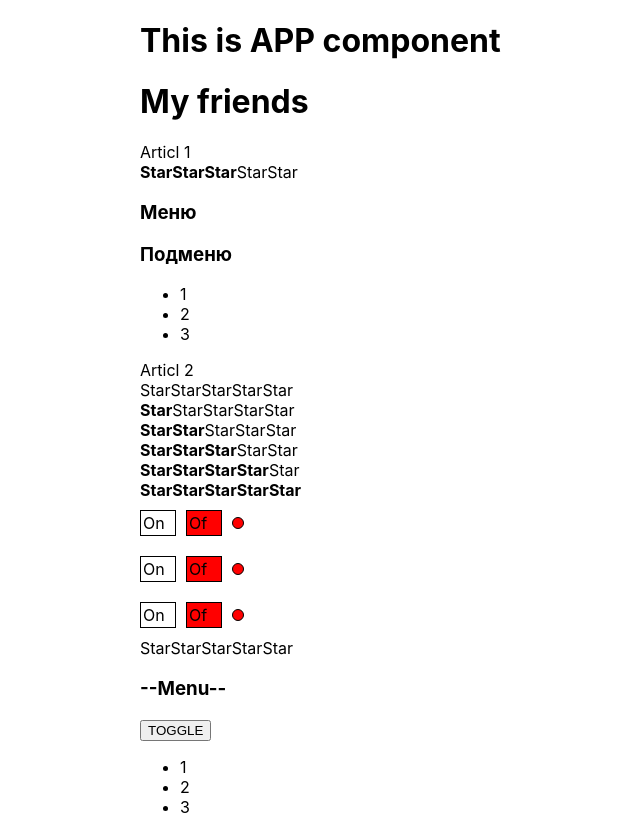
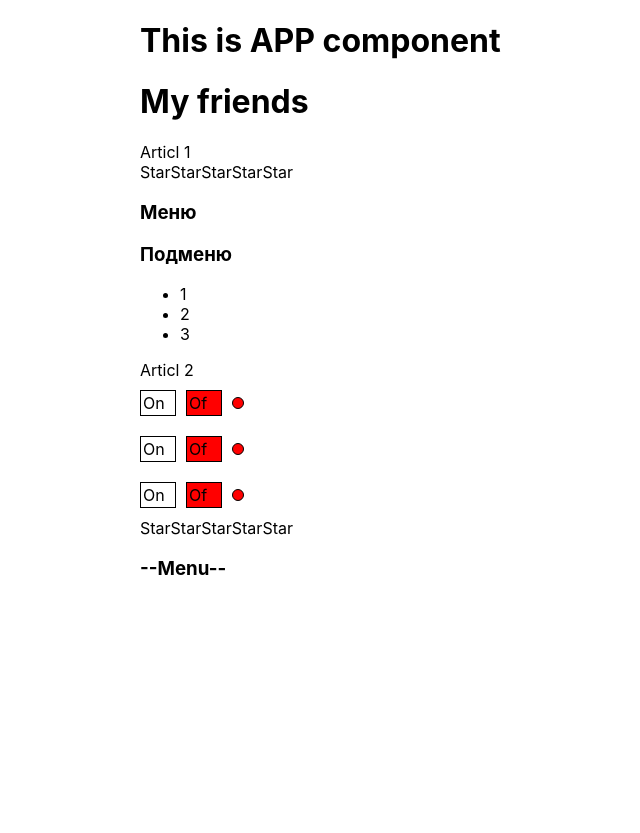
Before and after one commit to RSKorolev/React-kabzda, a React (Create React App) app: page / in a window 1280 px wide. Shown: the whole page, without its empty margins (300-940 px from the left). After the commit the page ends 800 px from the top, so only its background shows below. Built offline with nearby package versions, Linux system fonts and the light colour scheme.

Commit message:
controlled Rating

```diff
--- a/src/App.tsx
+++ b/src/App.tsx
@@ -1,26 +1,22 @@
+import { useState } from 'react';
 import './App.css';
 import Accordion from './components/Accordion/Accordion';
 import { OnOff } from './components/OnOff/OnOff';
-import Rating from './components/Rating/Rating';
+import Rating, { RaitingValueType } from './components/Rating/Rating';
+import UncontrolleRating from './components/UncontrolleRating/UncontrolleRating';
 import { UncontrolledAccordion } from './components/UncontrolledAccordion copy/UncontrolledAccordion';
-import UncontrolleRating from './components/UncontrolleRating/UncontrolleRating';
 
 function App() {
+    const [raitingValue, setRaitingValue] = useState<RaitingValueType>(0);
     return (
         <div className={'App'}>
             <PageTitle title={'This is APP component'} />
             <PageTitle title={'My friends'} />
             Articl 1
-            <Rating value={3} />
+            <Rating value={raitingValue} onClick={setRaitingValue} />
             <Accordion title={'Меню'} collapsed={true} />
             <Accordion title={'Подменю'} collapsed={false} />
             Articl 2
-            <Rating value={0} />
-            <Rating value={1} />
-            <Rating value={2} />
-            <Rating value={3} />
-            <Rating value={4} />
-            <Rating value={5} />
             <OnOff on={true} />
             <OnOff on={false} />
             <OnOff on={true} />
--- a/src/components/Rating/Rating.tsx
+++ b/src/components/Rating/Rating.tsx
@@ -1,32 +1,58 @@
+import { useState } from 'react';
+export type RaitingValueType = 0 | 1 | 2 | 3 | 4 | 5;
+
 type RatingPropsType = {
     value: 0 | 1 | 2 | 3 | 4 | 5;
+    onClick: (value: RaitingValueType) => void;
 };
 
 function Rating(props: RatingPropsType) {
     return (
         <div>
-      <Star selected={props.value > 0} />
-      <Star selected={props.value > 1} />
-      <Star selected={props.value > 2} />
-      <Star selected={props.value > 3} />
-      <Star selected={props.value > 4} />
+            <Star
+                selected={props.value > 0}
+                onClick={props.onClick}
+                value={1}
+            />
+            <Star
+                selected={props.value > 1}
+                onClick={props.onClick}
+                value={2}
+            />
+            <Star
+                selected={props.value > 2}
+                onClick={props.onClick}
+                value={3}
+            />
+            <Star
+                selected={props.value > 3}
+                onClick={props.onClick}
+                value={4}
+            />
+            <Star
+                selected={props.value > 4}
+                onClick={props.onClick}
+                value={5}
+            />
         </div>
     );
 }
 
 type StarPropsType = {
     selected: true | false;
+    value: 0 | 1 | 2 | 3 | 4 | 5;
+    onClick: (value: 0 | 1 | 2 | 3 | 4 | 5) => void;
 };
-function Star(props: StarPropsType) {
-  if (props.selected === true) {
+function Star({ selected, value, onClick }: StarPropsType) {
     return (
-      <span>
-        <b>Star</b>
+        <span
+            onClick={() => {
+                onClick(value);
+            }}
+        >
+            {selected ? <b> Star </b> : 'Star'}
         </span>
     );
-  } else {
-    return <span>Star</span>;
-  }
 }
 
 export default Rating;
--- a/src/components/UncontrolleRating/UncontrolleRating.tsx
+++ b/src/components/UncontrolleRating/UncontrolleRating.tsx
@@ -6,23 +6,22 @@ function UncontrolleRating(props: RatingPropsType) {
     let [value, setValue] = useState(0);
     return (
         <div>
-            <Star selected={value > 0} setValue={setValue} value={1} />
-            <Star selected={value > 1} setValue={setValue} value={2} />
-            <Star selected={value > 2} setValue={setValue} value={3} />
-            <Star selected={value > 3} setValue={setValue} value={4} />
-            <Star selected={value > 4} setValue={setValue} value={5} />
+            <Star selected={value > 0} setValue={() => setValue(1)} />
+            <Star selected={value > 1} setValue={() => setValue(2)} />
+            <Star selected={value > 2} setValue={() => setValue(3)} />
+            <Star selected={value > 3} setValue={() => setValue(4)} />
+            <Star selected={value > 4} setValue={() => setValue(5)} />
         </div>
     );
 }
 
 type StarPropsType = {
     selected: true | false;
-    value: 0 | 1 | 2 | 3 | 4 | 5;
-    setValue: (value: 0 | 1 | 2 | 3 | 4 | 5) => void;
+    setValue: () => void;
 };
-function Star({ selected, setValue, value }: StarPropsType) {
+function Star({ selected, setValue }: StarPropsType) {
     return (
-        <span onClick={() => setValue(value)}>
+        <span onClick={() => setValue()}>
             {selected ? <b> Star </b> : 'Star'}
         </span>
     );
--- a/src/components/UncontrolledAccordion copy/UncontrolledAccordion.tsx
+++ b/src/components/UncontrolledAccordion copy/UncontrolledAccordion.tsx
@@ -5,12 +5,14 @@ type AccordionProps = {
 };
 
 export function UncontrolledAccordion({ title }: AccordionProps) {
-    const [collapsed, setCollapsed] = useState(false);
+    const [collapsed, setCollapsed] = useState(true);
 
     return (
         <div>
-            <AccordionTitle title={title} />
-            <button onClick={() => setCollapsed(!collapsed)}>TOGGLE </button>
+            <AccordionTitle
+                title={title}
+                onClick={() => setCollapsed(!collapsed)}
+            />
             {!collapsed && <AccordionBody />}
         </div>
     );
@@ -18,12 +20,20 @@ export function UncontrolledAccordion({ title }: AccordionProps) {
 
 type AccordionTitleProps = {
     title: string;
+    onClick: () => void;
 };
 
-function AccordionTitle(props: AccordionTitleProps) {
-    return <h3>{props.title}</h3>;
+function AccordionTitle({ title, onClick }: AccordionTitleProps) {
+    return (
+        <h3
+            onClick={() => {
+                onClick();
+            }}
+        >
+            {title}
+        </h3>
+    );
 }
-
 function AccordionBody() {
     return (
         <ul>
```
Lines whose indentation alone changed are shown as unchanged.
